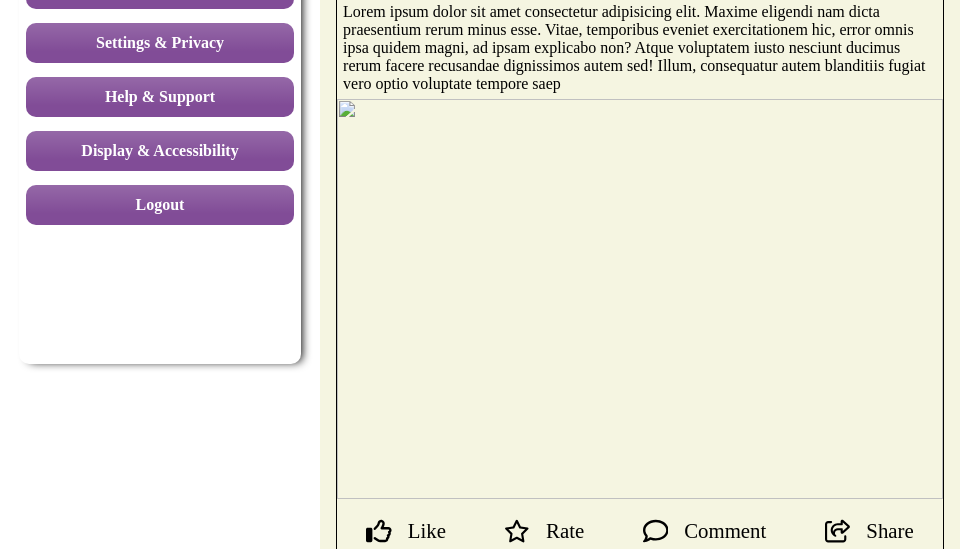
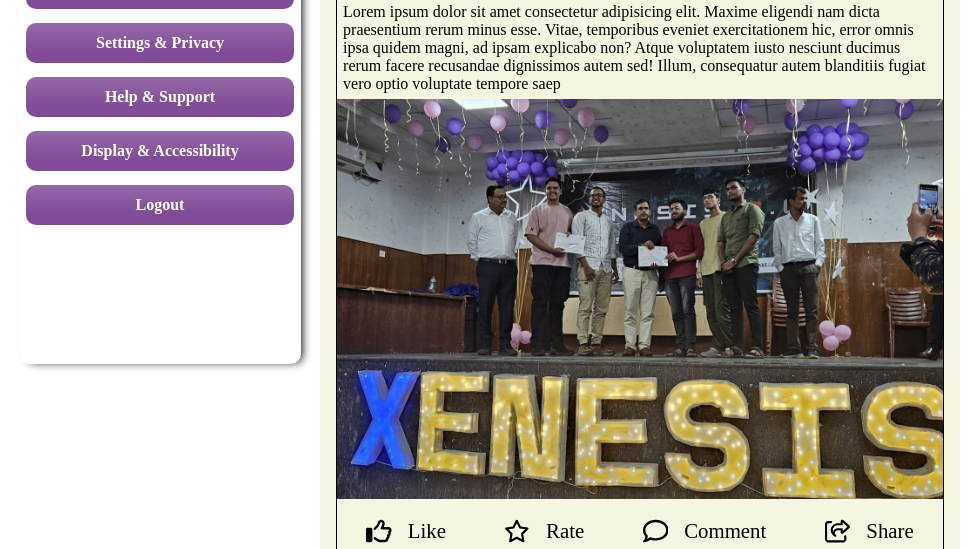
Before and after one commit to Jazzy6990/PitchPal, a plain HTML site: page index.html in a window 1280 px wide. Shown: the part 380-929 px from the top of the page, 0-968 px from the left. Drawn offline with Linux system fonts and the light colour scheme; the site is published under a folder, as on GitHub Pages, so addresses that start at the root find nothing; grey boxes are pictures that could not be loaded; a script that the page names is missing.

Commit message:
Update index.html

```diff
--- a/index.html
+++ b/index.html
@@ -46,7 +46,7 @@
         <section class="about-cont">
             <div class="about">
                 <div class="profile-pic">
-                    <img src="piyush.jpg" class="nav-profile-img" onclick="toggleMenu()">
+                    <img src="./piyush.jpg" class="nav-profile-img" onclick="toggleMenu()">
                 </div>
 
                 <div class="profile-menu">
@@ -107,7 +107,7 @@
                             Illum, consequatur autem blanditiis fugiat vero optio voluptate tempore saep</p>
                     </div>
                     <div class="content">
-                        <img src="/hack1.jpg">
+                        <img src="./hack1.jpg">
                     </div>
                     <div class="reacts">
                         <a href="#" class="Like react-comp">
@@ -167,7 +167,7 @@
                             Illum, consequatur autem blanditiis fugiat vero optio voluptate tempore saep</p>
                     </div>
                     <div class="content">
-                        <img src="hack1.jpg">
+                        <img src="./hack1.jpg">
                     </div>
                     <div class="reacts">
                         <a href="#" class="Like react-comp">
@@ -227,7 +227,7 @@
                             Illum, consequatur autem blanditiis fugiat vero optio voluptate tempore saep</p>
                     </div>
                     <div class="content">
-                        <img src="hack1.jpg">
+                        <img src="./hack1.jpg">
                     </div>
                     <div class="reacts">
                         <a href="#" class="Like react-comp">
@@ -287,7 +287,7 @@
                             Illum, consequatur autem blanditiis fugiat vero optio voluptate tempore saep</p>
                     </div>
                     <div class="content">
-                        <img src="hack1.jpg">
+                        <img src="./hack1.jpg">
                     </div>
                     <div class="reacts">
                         <a href="#" class="Like react-comp">
```
